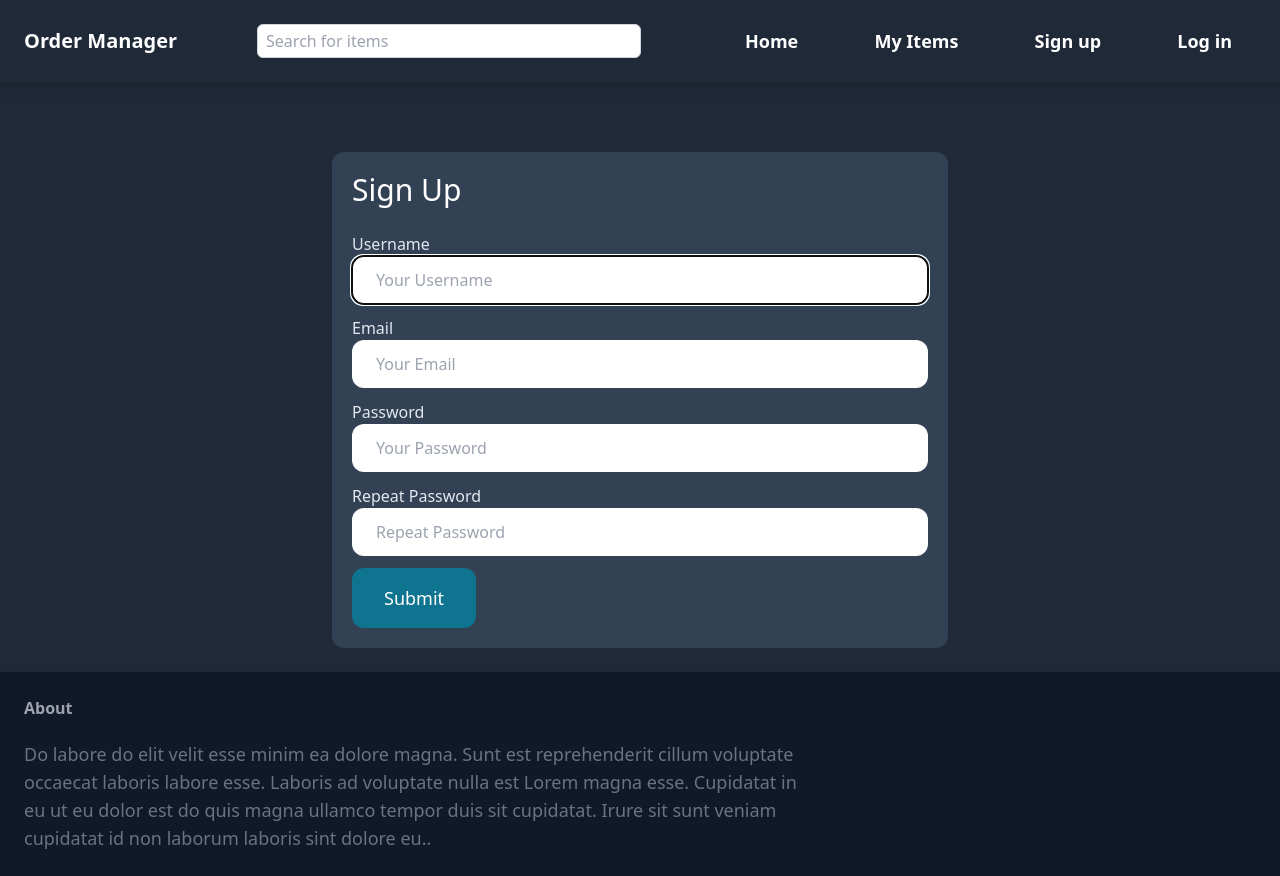
After one commit to Ayush-gupta-dev/Django-GDSC-Ecomm, a Django app: page /signup/ in a window 1280 px wide. The commit adds this page. Run offline with Django 4.2, Linux system fonts and the light colour scheme; some libraries are stand-ins or nearby versions.

Commit message:
signup page added

```diff
--- a/DjangoGdsc/urls.py
+++ b/DjangoGdsc/urls.py
@@ -1,16 +1,10 @@
-
 from django.contrib import admin
 from django.urls import path, include
-from core.views import index
-from core.views import contact
 from django.conf import settings
 from django.conf.urls.static import static
-from core.views import item_search
 
 urlpatterns = [
-    path('admin/', admin.site.urls),
+    path('', include('core.urls')),
     path('items/',include('item.urls')),
-    path('',index,name='index'),
-    path('contact/',contact,name="contact"),
-    path('search/',item_search, name='item_search')
+    path('admin/',admin.site.urls),
 ] + static(settings.MEDIA_URL, document_root=settings.MEDIA_ROOT)
--- /dev/null
+++ b/core/forms.py
@@ -0,0 +1,24 @@
+from django import forms
+from django.contrib.auth.forms import UserCreationForm
+from django.contrib.auth.models import User
+
+class SignupForm(UserCreationForm):
+    class Meta:
+        model=User
+        fields=('username','email','password1','password2')
+    username = forms.CharField(widget=forms.TextInput(attrs={
+        'placeholder': 'Your Username',
+        'class': 'w-full py-3 px-6 rounded-xl'
+    }))
+    email = forms.CharField(widget=forms.EmailInput(attrs={
+        'placeholder': 'Your Email',
+        'class': 'w-full py-3 px-6 rounded-xl'
+    }))
+    password1 = forms.CharField(widget=forms.PasswordInput(attrs={
+        'placeholder': 'Your Password',
+        'class': 'w-full py-3 px-6 rounded-xl'
+    }))
+    password2 = forms.CharField(widget=forms.PasswordInput(attrs={
+        'placeholder': 'Repeat Password',
+        'class': 'w-full py-3 px-6 rounded-xl'
+    }))
--- a/core/templates/core/base.html
+++ b/core/templates/core/base.html
@@ -14,7 +14,7 @@
     <div class="py-6 px-6 flex justify-between items-center bg-[#1f2937] opacity-100 drop-shadow-lg mb-20">
       <a href="/" class="text-xl text-white font-semibold">Order Manager</a>
       <div>
-      <form method="get" action="{% url 'item_search' %}" class="flex items-center">
+      <form method="get" action="{% url 'core:item_search' %}" class="flex items-center">
         <input
             type="text"
             name="q"
@@ -36,7 +36,7 @@
           >My Items</a
         >
         <a
-          href="#"
+          href="{% url 'core:signup' %}"
           class="px-6 py-3 text-lg font-semibold text-white rounded-xl hover:bg-gray-900"
           >Sign up</a
         >
--- /dev/null
+++ b/core/templates/core/signup.html
@@ -0,0 +1,34 @@
+{% extends "core/base.html" %}
+
+
+{% block content %}
+
+<div class="mt-20 w-1/2 bg-slate-700 text-white mx-auto rounded-xl p-5">
+    <h1 class="mb-6 text-3xl">Sign Up </h1>
+    <form method="post" action=".">
+        {% csrf_token %}
+        <div class="mb-3">
+            <label class="text-slate-200 inline-block"> Username </label> <br> {{form.username}}
+        </div>
+        <div class="mb-3">
+            <label class="text-slate-200 inline-block"> Email </label> <br> {{form.email}}
+        </div>
+        <div class="mb-3">
+            <label class="text-slate-200 inline-block"> Password </label> <br> {{form.password1}}
+        </div>
+        <div class="mb-3">
+            <label class="text-slate-200 inline-block"> Repeat Password </label> <br> {{form.password2}}
+        </div>
+        {%if form.non_field_errors or form.errors%}
+        <div class="mb-3 bg-red-100 rounded-xl">
+            {% for field in form  %}
+                {{field.errors}}
+            {% endfor %}
+            {{form.non_field_errors}}
+        </div>
+        {% endif %}
+        <button class="py-4 px-8 text-lg bg-cyan-700 hover:bg-cyan-900 text-white rounded-xl"> Submit</button>
+    </form>
+</div>
+
+{% endblock %}
--- /dev/null
+++ b/core/urls.py
@@ -0,0 +1,12 @@
+from django.urls import path
+from . import views
+
+app_name='core'
+
+urlpatterns = [
+    path('',views.index,name='index'),
+    path('contact/',views.contact,name="contact"),
+    path('search/',views.item_search, name='item_search'),
+    path('signup/',views.Signup,name="signup")
+
+]
--- a/core/views.py
+++ b/core/views.py
@@ -1,6 +1,8 @@
-from django.shortcuts import render
+from django.shortcuts import render, redirect
 
-from item.models import Category,Item,PriorityTag
+from item.models import Category,Item
+
+from .forms import SignupForm
 
 # Create your views here.
 def index(request):
@@ -19,3 +21,15 @@ def item_search(request):
     items=Item.objects.filter(name__icontains=query)
     context={'items':items,'query':query}
     return render(request,'core/search_result.html',context)
+
+def Signup(request):
+    if request.method == "POST":
+        form = SignupForm(request.POST)
+        if form.is_valid():
+            form.save()
+            return redirect('/login/')
+    else:
+        form=SignupForm()
+    return render(request, 'core/signup.html',{
+        'form':form
+    })
```
